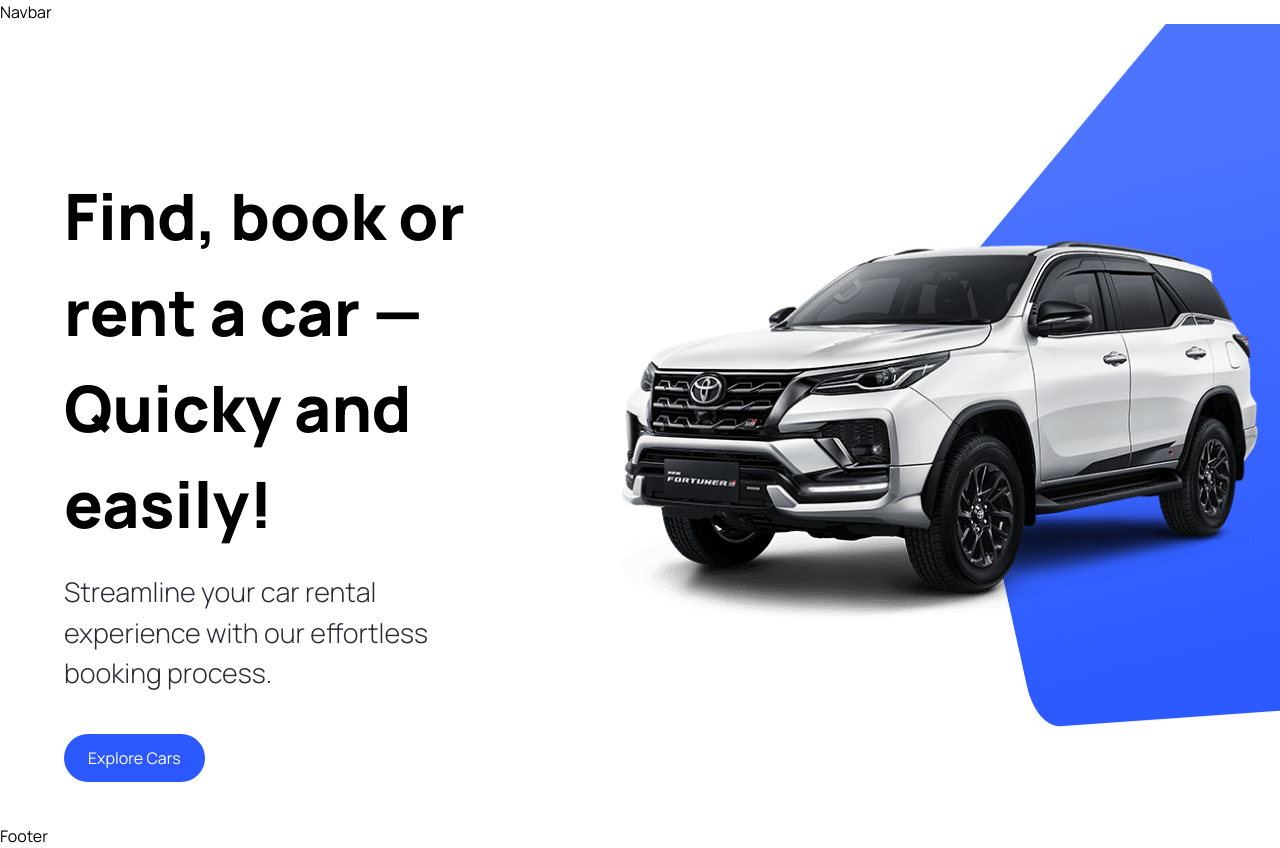
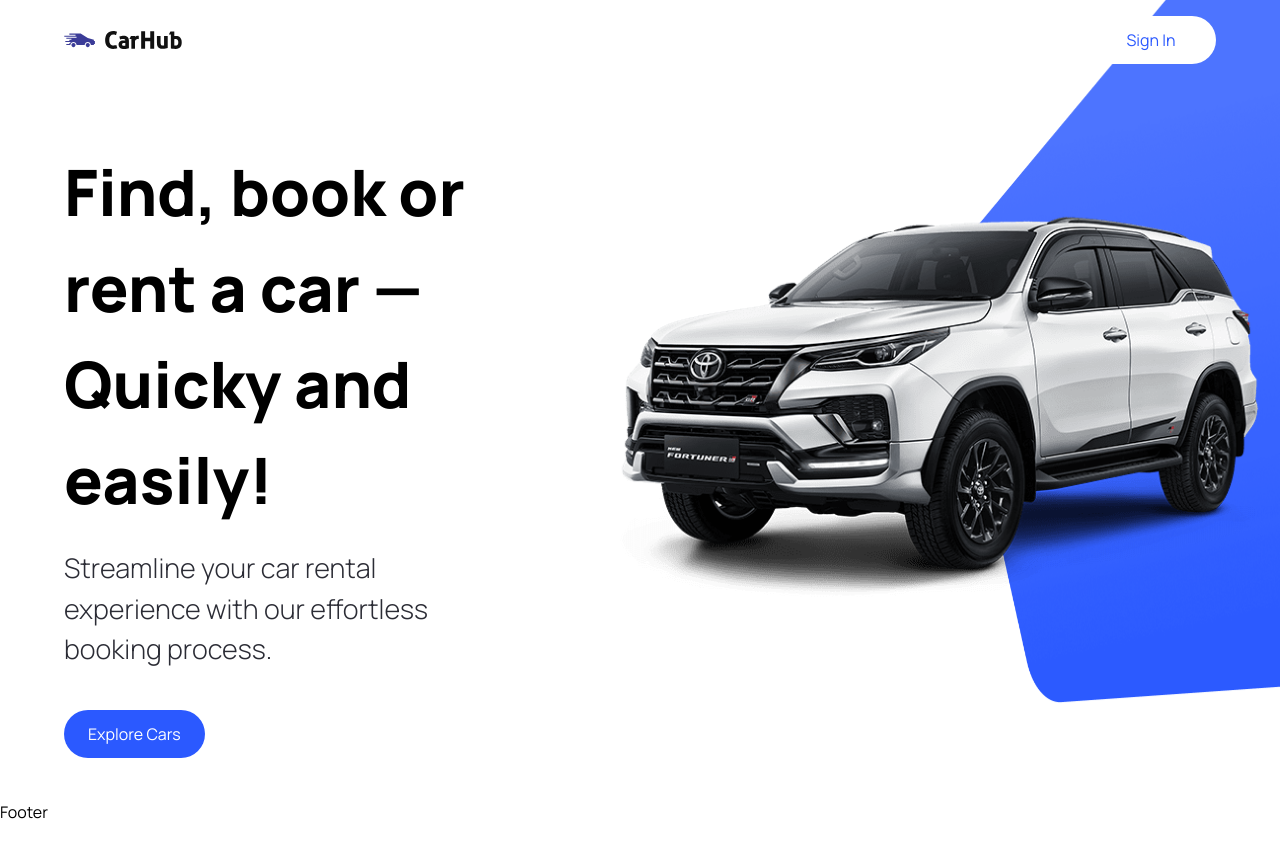
Before and after one commit to ogCunci/car-rental, a Next.js app: page / in a window 1280 px wide. After the commit the page ends 824 px from the top, so only its background shows below. Built offline with nearby package versions, Linux system fonts and the light colour scheme.

Commit message:
Added Navbar

```diff
--- a/components/CustomButton.tsx
+++ b/components/CustomButton.tsx
@@ -6,11 +6,12 @@
   title,
   containerStyles,
   handleClick,
+  btnType,
 }: CustomButtomProps) => {
   return (
     <button
       disabled={false}
-      type={"button"}
+      type={btnType || "button"}
       className={`custom-btn ${containerStyles}`}
       onClick={handleClick}
     >
--- a/components/Navbar.tsx
+++ b/components/Navbar.tsx
@@ -1,9 +1,28 @@
-import React from 'react'
+import Link from "next/link";
+import Image from "next/image";
+import { CustomButton } from ".";
 
 const Navbar = () => {
   return (
-    <div>Navbar</div>
-  )
-}
+    <header className="w-full absolute z-10">
+      <nav className="max-w-[1440px] mx-auto flex justify-between items-center sm:px-16 px-6 py-4">
+        <Link href="/" className="flex justify-center items-center">
+          <Image
+            src="/logo.svg"
+            alt="Cunci Cars Logo"
+            width={118}
+            height={18}
+            className="object-contain"
+          />
+        </Link>
+        <CustomButton
+          title="Sign In"
+          btnType="button"
+          containerStyles="text-primary-blue rounded-full bg-white min-w-[130px]"
+        />
+      </nav>
+    </header>
+  );
+};
 
-export default Navbar
+export default Navbar;
--- a/types/index.ts
+++ b/types/index.ts
@@ -4,4 +4,5 @@
   title: string;
   containerStyles?: string;
   handleClick?: MouseEventHandler<HTMLButtonElement>;
+  btnType?: "button" | "submit";
 }
```
